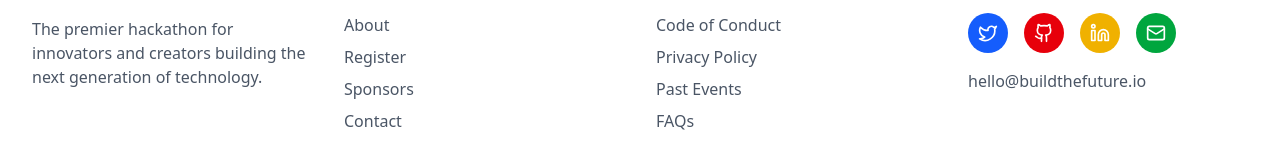
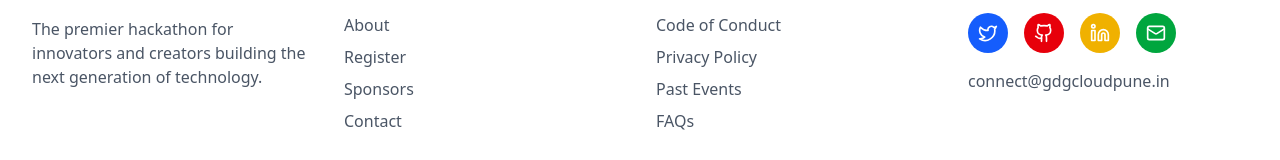
Before and after one commit to vatsaljain-hub/build-grow-hackathon, a React (Vite) app: page / in a window 1280 px wide. Shown: the part 9389-9549 px from the top of the page. Built offline with nearby package versions, Linux system fonts and the light colour scheme.

Commit message:
change email id

```diff
--- a/src/components/Footer.tsx
+++ b/src/components/Footer.tsx
@@ -104,7 +104,7 @@ export function Footer() {
             </div>
             <p className="text-gray-600 mt-4">
               <a href="mailto:hello@buildthefuture.io" className="hover:text-blue-600 transition-colors">
-                hello@buildthefuture.io
+                connect@gdgcloudpune.in
               </a>
             </p>
           </div>
```
